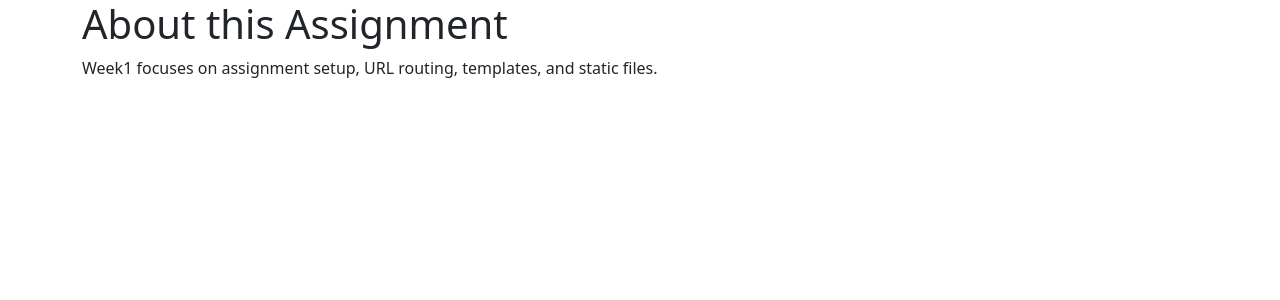
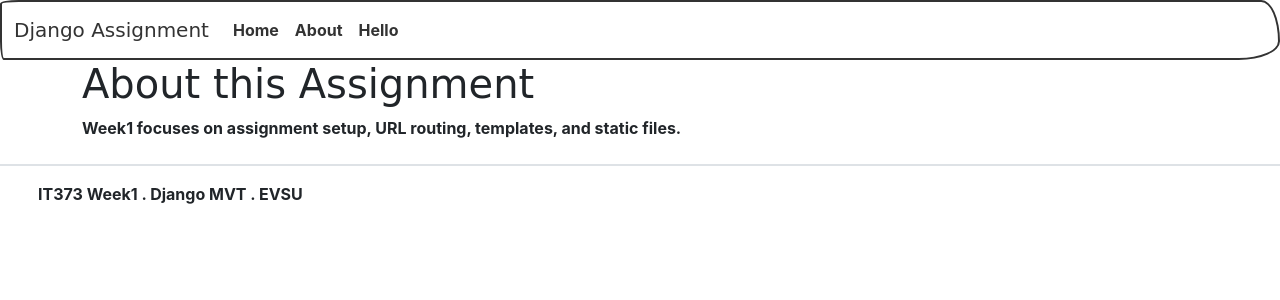
Before and after one commit to johnmarkplacido/IT373-Week1-Django-Basic, a Django app: page /about/ in a window 1280 px wide. Shown: the top 300 px of the page. Run offline with Django 5.2, Linux system fonts and the light colour scheme; some web fonts are replaced.

Commit message:
Modified base.html

```diff
--- a/templates/base.html
+++ b/templates/base.html
@@ -4,12 +4,51 @@
     <meta charset="utf-8">
     <meta name="viewport" content="width=device-width, initial-scale=1">
     <title>{% block title %}Week 1{% endblock title %} . Django Exercises</title>
-    <link href="https://cdn.jsdelivr.net/npm/bootstrap@5.3.8/dist/css/bootstrap.min.css" rel="stylesheet" integrity="sha384-sRIl4kxILFvY47J16cr9ZwB07vP4J8+LH7qKQnuqkuIAvNWLzeN8tE5YBujZqJLB" crossorigin="anonymous">
+    <link rel="stylesheet" href="https://bootswatch.com/5/sketchy/bootstrap.min.css">
   </head>
   <body>
+    <header>
+    <nav class="navbar navbar-expand-lg bg-light" data-bs-theme="light">
+  <div class="container-fluid">
+    <a class="navbar-brand" href="{% url "home" %}">Django Assignment</a>
+    <button class="navbar-toggler" type="button" data-bs-toggle="collapse" data-bs-target="#navbarColor03" aria-controls="navbarColor03" aria-expanded="false" aria-label="Toggle navigation">
+      <span class="navbar-toggler-icon"></span>
+    </button>
+    <div class="collapse navbar-collapse" id="navbarColor03">
+      <ul class="navbar-nav me-auto">
+        <li class="nav-item">
+          <a class="nav-link active" href="{% url "home" %}">Home
+            <span class="visually-hidden">(current)</span>
+          </a>
+        </li>
+        <li class="nav-item">
+          <a class="nav-link" href="{% url "about" %}">About</a>
+        </li>
+        <li class="nav-item">
+          <a class="nav-link" href="{% url "hello" %}">Hello</a>
+        </li>
+        {% comment %} <li class="nav-item dropdown">
+          <a class="nav-link dropdown-toggle" data-bs-toggle="dropdown" href="#" role="button" aria-haspopup="true" aria-expanded="false">Dropdown</a>
+          <div class="dropdown-menu">
+            <a class="dropdown-item" href="#">Action</a>
+            <a class="dropdown-item" href="#">Another action</a>
+            <a class="dropdown-item" href="#">Something else here</a>
+            <div class="dropdown-divider"></div>
+            <a class="dropdown-item" href="#">Separated link</a>
+          </div>
+        </li> {% endcomment %}
+      </ul>
+      {% comment %} <form class="d-flex">
+        <input class="form-control me-sm-2" type="search" placeholder="Search">
+        <button class="btn btn-secondary my-2 my-sm-0" type="submit">Search</button>
+      </form> {% endcomment %}
+    </div>
+  </div>
+</nav>
+</header>
     <main class="container">
         {% block content %}{% endblock content %}
     </main>
-    <script src="https://cdn.jsdelivr.net/npm/bootstrap@5.3.8/dist/js/bootstrap.bundle.min.js" integrity="sha384-FKyoEForCGlyvwx9Hj09JcYn3nv7wiPVlz7YYwJrWVcXK/BmnVDxM+D2scQbITxI" crossorigin="anonymous"></script>
+    <footer class="d-flex flex-wrap justify-content-between align-items-center py-3 my-4 border-top"> <div class="col-md-4 d-flex align-items-center"> <a href="/" class="mb-3 me-2 mb-md-0 text-body-secondary text-decoration-none lh-1" aria-label="Bootstrap"> <svg class="bi" width="30" height="24" aria-hidden="true"><use xlink:href="#bootstrap"></use></svg> </a> <span class="mb-3 mb-md-0 text-body-secondary">IT373 Week1 . Django MVT . EVSU</span> </div></footer>
   </body>
 </html>
```
